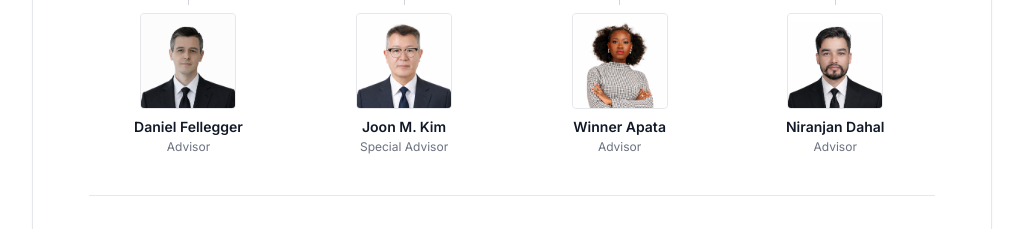
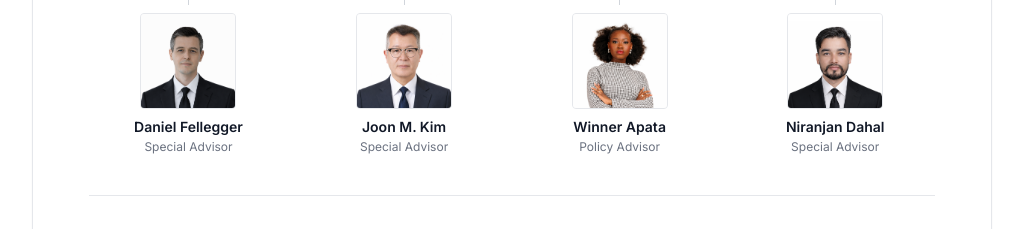
Before and after one commit to sagarpandeyprofessional/montemflumen_official, a Next.js app: page /companyoverview in a window 1280 px wide. Shown: the part 6900-7129 px from the top of the page, without its empty margins (224-1247 px from the left). Built offline with nearby package versions, Linux system fonts and the light colour scheme.

Commit message:
titles changed

```diff
--- a/src/app/companyoverview/page.tsx
+++ b/src/app/companyoverview/page.tsx
@@ -35,10 +35,10 @@ const ENGINEERING_TEAM = [
 ];
 
 const ADVISORS = [
-  { name: 'Daniel Fellegger', role: 'Advisor', image: '/images/team/daniel.png', slug: 'daniel' },
+  { name: 'Daniel Fellegger', role: 'Special Advisor', image: '/images/team/daniel.png', slug: 'daniel' },
   { name: 'Joon M. Kim', role: 'Special Advisor', image: '/images/team/joon.png', slug: 'joon' },
-  { name: 'Winner Apata', role: 'Advisor', image: '/images/team/winner.png', slug: 'winner' },
-  { name: 'Niranjan Dahal', role: 'Advisor', image: '/images/team/niranjan.png', slug: 'niranjan' },
+  { name: 'Winner Apata', role: 'Policy Advisor', image: '/images/team/winner.png', slug: 'winner' },
+  { name: 'Niranjan Dahal', role: 'Special Advisor', image: '/images/team/niranjan.png', slug: 'niranjan' },
 ];
 
 // =============================================================================
```
